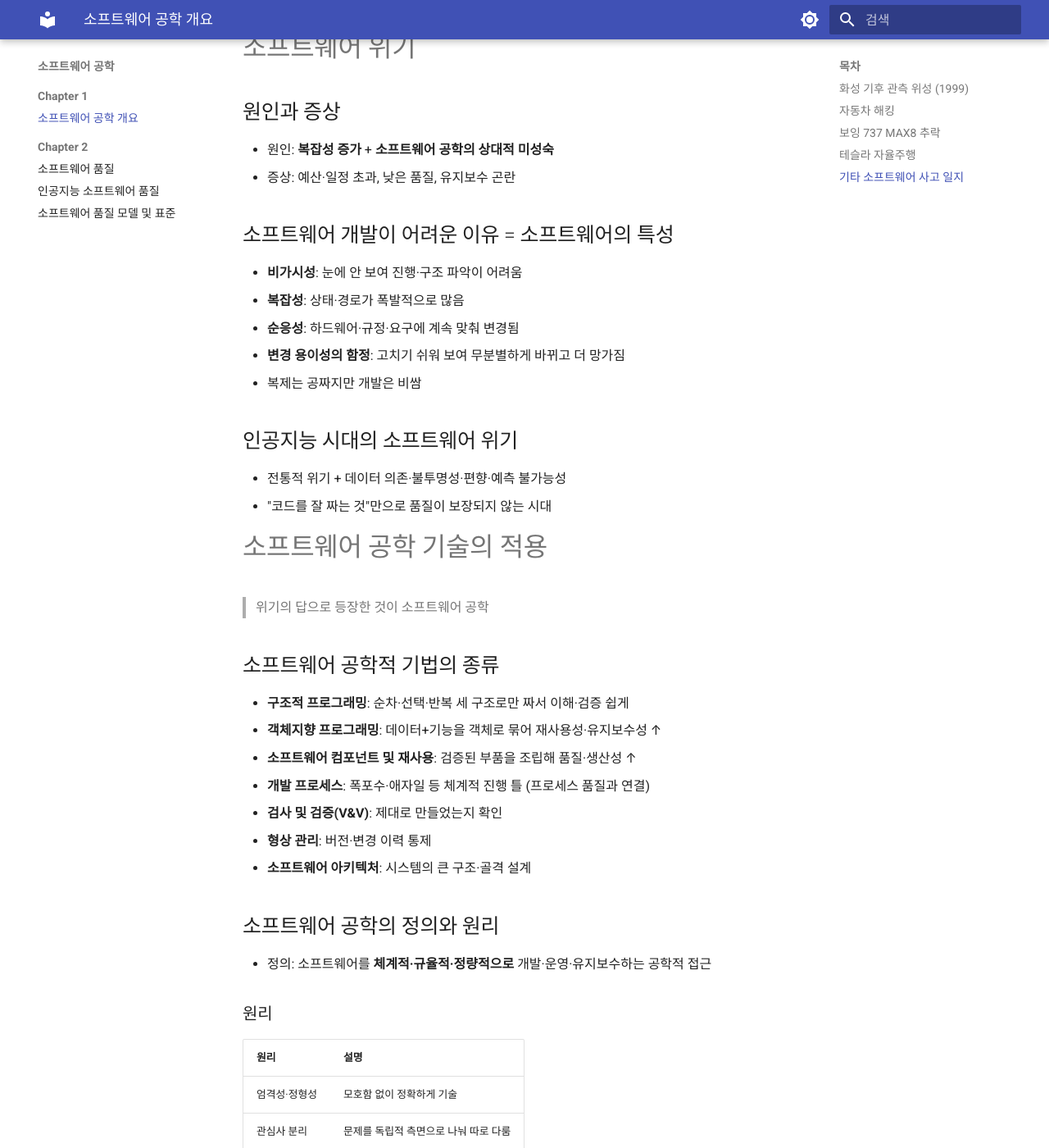
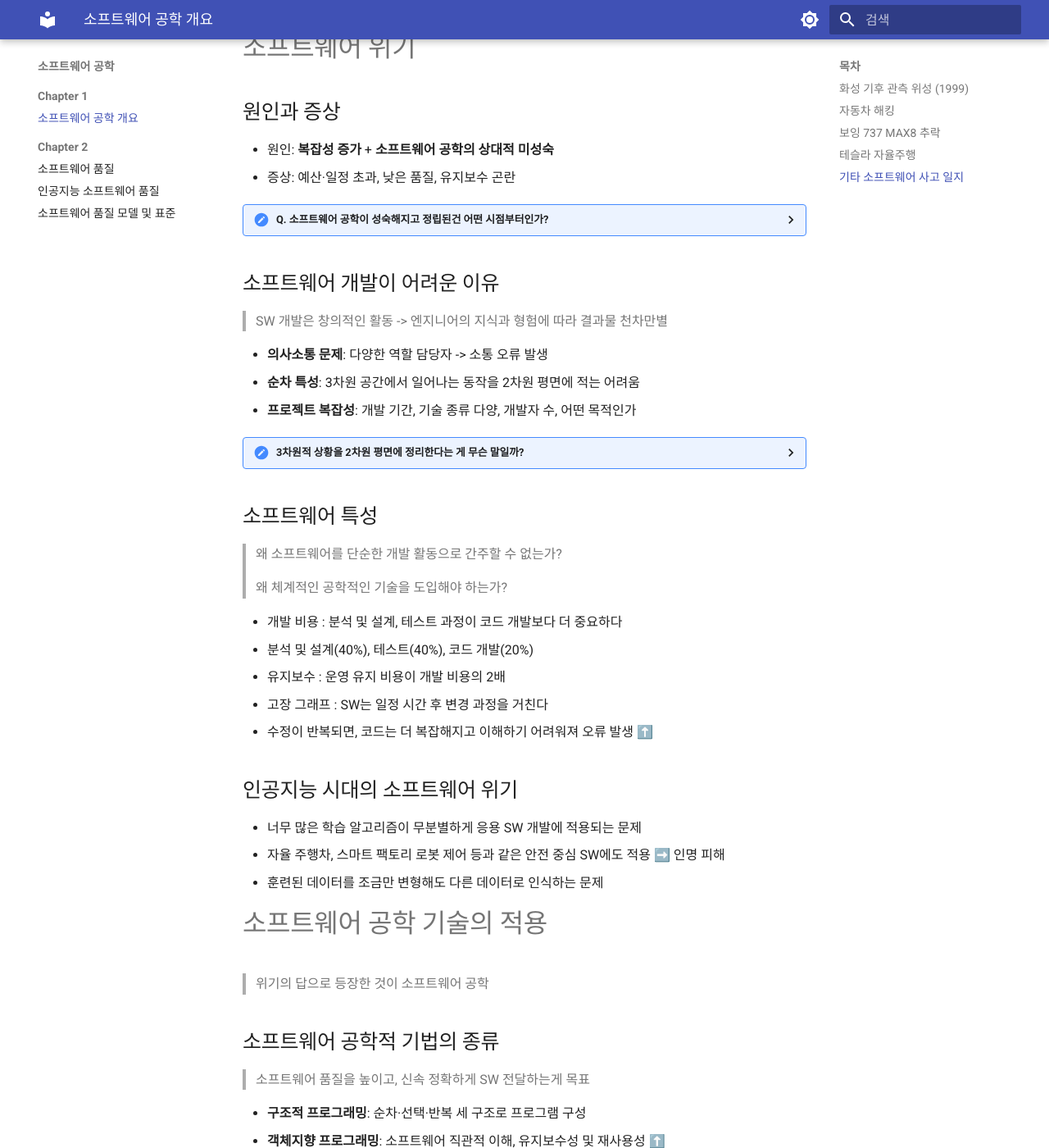
Before and after one commit to CokaNuri/CSBE, an MkDocs documentation site: the page built from docs/software-engineering/Chapter 1/01 소프트웨어 공학 개요.md, in a window 1280 px wide and 1400 px high, scrolled down 1319 px. Shown: the whole window at 82% size. Built offline with MkDocs 1.6.1 and Material for MkDocs 9.7.7, drawn with Linux system fonts in a browser that asks for light colours; some of the changed text lies outside the part shown.

Commit message:
01 소공 개요 최종 키워드 정리

```diff
--- a/docs/software-engineering/Chapter 1/01 소프트웨어 공학 개요.md
+++ b/docs/software-engineering/Chapter 1/01 소프트웨어 공학 개요.md
@@ -54,18 +54,45 @@
 - 원인: **복잡성 증가** + **소프트웨어 공학의 상대적 미성숙**
 - 증상: 예산·일정 초과, 낮은 품질, 유지보수 곤란
 
-## 소프트웨어 개발이 어려운 이유 = 소프트웨어의 특성
+<details>
 
-- **비가시성**: 눈에 안 보여 진행·구조 파악이 어려움
-- **복잡성**: 상태·경로가 폭발적으로 많음
-- **순응성**: 하드웨어·규정·요구에 계속 맞춰 변경됨
-- **변경 용이성의 함정**: 고치기 쉬워 보여 무분별하게 바뀌고 더 망가짐
-- 복제는 공짜지만 개발은 비쌈
+<summary>Q. 소프트웨어 공학이 성숙해지고 정립된건 어떤 시점부터인가?</summary>
+
+</details>
+
+## 소프트웨어 개발이 어려운 이유
+
+> SW 개발은 창의적인 활동 -> 엔지니어의 지식과 형험에 따라 결과물 천차만별
+
+- **의사소통 문제**: 다양한 역할 담당자 -> 소통 오류 발생
+- **순차 특성**: 3차원 공간에서 일어나는 동작을 2차원 평면에 적는 어려움
+- **프로젝트 복잡성**: 개발 기간, 기술 종류 다양, 개발자 수, 어떤 목적인가
+
+<details>
+
+<summary>3차원적 상황을 2차원 평면에 정리한다는 게 무슨 말일까?</summary>
+
+</details>
+
+## 소프트웨어 특성
+
+> 왜 소프트웨어를 단순한 개발 활동으로 간주할 수 없는가?
+
+> 왜 체계적인 공학적인 기술을 도입해야 하는가?
+
+- 개발 비용 : 분석 및 설계, 테스트 과정이 코드 개발보다 더 중요하다
+  - 분석 및 설계(40%), 테스트(40%), 코드 개발(20%)
+
+- 유지보수 : 운영 유지 비용이 개발 비용의 2배
+
+- 고장 그래프 : SW는 일정 시간 후 변경 과정을 거친다
+  - 수정이 반복되면, 코드는 더 복잡해지고 이해하기 어려워져 오류 발생 ⬆️
 
 ## 인공지능 시대의 소프트웨어 위기
 
-- 전통적 위기 + 데이터 의존·불투명성·편향·예측 불가능성
-- "코드를 잘 짜는 것"만으로 품질이 보장되지 않는 시대
+- 너무 많은 학습 알고리즘이 무분별하게 응용 SW 개발에 적용되는 문제
+  - 자율 주행차, 스마트 팩토리 로봇 제어 등과 같은 안전 중심 SW에도 적용 ➡️ 인명 피해
+- 훈련된 데이터를 조금만 변형해도 다른 데이터로 인식하는 문제
 
 # 소프트웨어 공학 기술의 적용
 
@@ -73,30 +100,85 @@
 
 ## 소프트웨어 공학적 기법의 종류
 
-- **구조적 프로그래밍**: 순차·선택·반복 세 구조로만 짜서 이해·검증 쉽게
-- **객체지향 프로그래밍**: 데이터+기능을 객체로 묶어 재사용성·유지보수성 ↑
-- **소프트웨어 컴포넌트 및 재사용**: 검증된 부품을 조립해 품질·생산성 ↑
-- **개발 프로세스**: 폭포수·애자일 등 체계적 진행 틀 (프로세스 품질과 연결)
-- **검사 및 검증(V&V)**: 제대로 만들었는지 확인
+> 소프트웨어 품질을 높이고, 신속 정확하게 SW 전달하는게 목표
+
+- **구조적 프로그래밍**: 순차·선택·반복 세 구조로 프로그램 구성
+- **객체지향 프로그래밍**: 소프트웨어 직관적 이해, 유지보수성 및 재사용성 ⬆️
+- **소프트웨어 컴포넌트 및 재사용**: 검증된 부품을 조립해 개발 시간 단축, 대규모 SW 개발
+- **개발 프로세스**: 폭포수·애자일 등 체계적 SW 개발 절차
+- **검사 및 검증**: 테스트 등을 통해 제대로 SW가 동작하는지 확인
 - **형상 관리**: 버전·변경 이력 통제
-- **소프트웨어 아키텍처**: 시스템의 큰 구조·골격 설계
+- **소프트웨어 아키텍처**: 변경에 강한 SW를 위해 상호 독립성이 높은 구성 요소를 식별하고 관계를 정의
+
+<details>
+
+<summary>객체지향이 구조적 프로그래밍보다 무조건 좋은 것일까? 구조적 프로그래밍의 장점은?</summary>
+
+</details>
+
+<details>
+
+<summary>나선형 방식, V 모델, DevOps 개발 방식이 무엇일까?</summary>
+
+</details>
+
+<details>
+
+<summary>검사는 테스트로 할 수 있지만 검증은 어떻게 할까?</summary>
+
+</details>
+
+<details>
+
+<summary>git으로 커밋 푸시 같은거 말고 어떤 식으로 해야 제대로 활용할 수 있을까?</summary>
+
+</details>
+
+<details>
+
+<summary>어떤 SW 아키텍처 종류가 있을까? 많이 사용되는 아키텍처는?</summary>
+
+<details>
+
+<summary> 왜 이 아키텍처를 많이 쓸까?</summary>
+
+</details>
+
+<details>
+
+<summary>이 아키텍처의 구성 요소는 어떤 것들이 있을까?</summary>
+
+</details>
+
+</details>
 
 ## 소프트웨어 공학의 정의와 원리
 
-- 정의: 소프트웨어를 **체계적·규율적·정량적으로** 개발·운영·유지보수하는 공학적 접근
+### 정의
+
+- SW 위기에서 벗어나기 위한 공학적 기법
+- 전체 수명주기 지원
+- 사용자 요구사항 충족
+- 좋은 품질의 소프트웨어 개발
 
 ### 원리
 
-| 원리          | 설명                                  |
-| ------------- | ------------------------------------- |
-| 엄격성·정형성 | 모호함 없이 정확하게 기술             |
-| 관심사 분리   | 문제를 독립적 측면으로 나눠 따로 다룸 |
-| 모듈화        | 시스템을 독립적 모듈로 분할           |
-| 추상화        | 핵심만 남기고 세부는 감춤             |
-| 변경 예측     | 미래의 변경을 미리 고려해 설계        |
-| 일반화        | 더 넓게 재사용 가능한 형태로          |
-| 점진성        | 조금씩 단계적으로 발전시킴            |
-| 명세화        | 무엇을 만들지 명확히 정의·문서화      |
+| 원리          | 설명                                            |
+| ------------- | ----------------------------------------------- |
+| 엄격성·정형성 | 지나친 자유스러움 제한                          |
+| 관심사 분리   | 복잡한 문제를 분리하여 별도로 관리              |
+| 모듈화        | 독립된 작은 단위로 만들어 쉽게 분리·조합 👌     |
+| 추상화        | 핵심만 남기고 세부사항은 감춤 ➡️ 관심사 잘 표현 |
+| 변경 예측     | 미래의 변경을 미리 고려해 설계                  |
+| 일반화        | 더 넓게 재사용 가능한 형태로                    |
+| 점진성        | 조금씩 단계적으로 발전시킴                      |
+| 명세화        | 무엇을 만들지 명확히 정의·문서화                |
+
+<details>
+
+<summary>엄격성과 정형성은 뭐가 다른가?</summary>
+
+</details>
 
 <details>
 
@@ -109,3 +191,15 @@
 <summary>Q.일반화의 원리는 어떻게 적용할 수 있는가?</summary>
 
 </details>
+
+최종 정리
+
+소프트웨어 제대로 안 만들면 재산,인명 사고 발생한다
+-> 좋은 품질의 소프트웨어 만들어야 한다
+-> SW의 어떤 특성 때문에 좋은 소프트웨어 개발이 어려운가?
+-> 1.전체 수명을 다 관리해야 한다
+-> 단순 개발보다는 설계,테스트,유지보수에 많은 비용이 든다
+-> 관심사의 분리, 모듈화, 추상화
+-> 2.다양한 사람들의 요구사항 다 충족시켜야 한다
+-> 의사소통 비용 많다
+-> 명세화, 문서화, 표준화 잘 해야 한다
```
